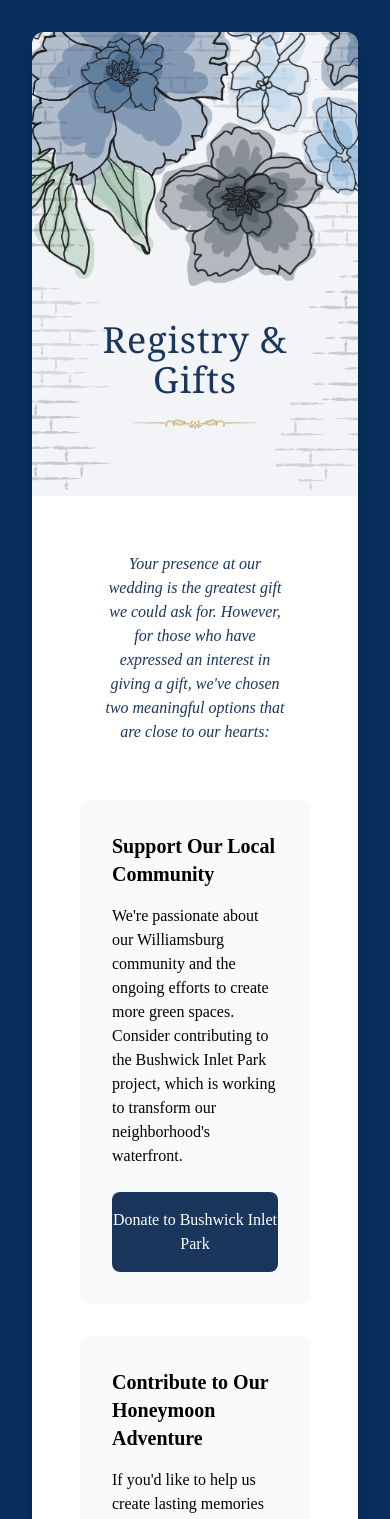
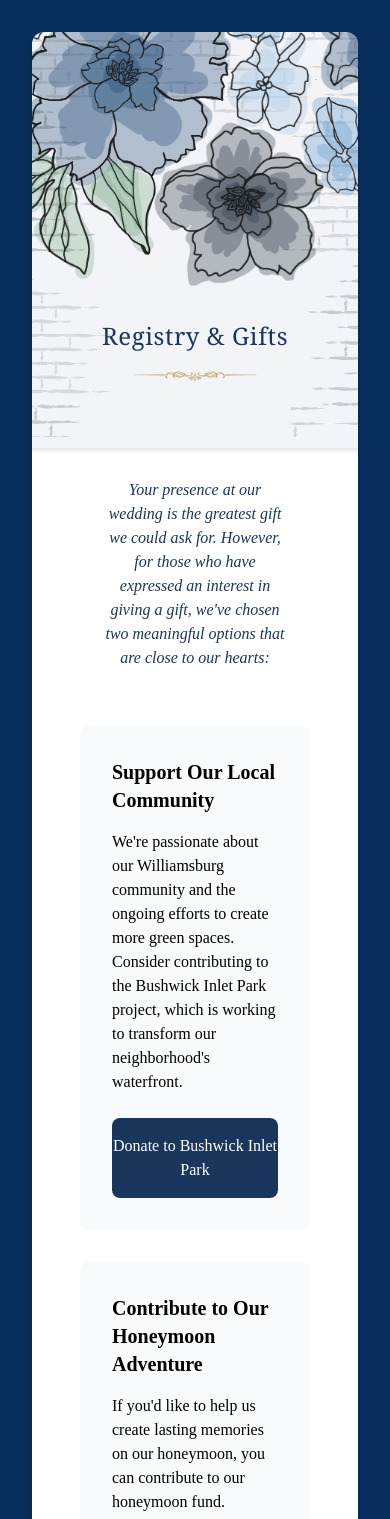
Before and after one commit to JoelBryceAnderson/elaineandjoel, a React (Create React App) app: page /gifts in a window 390 px wide. Shown: the top 1519 px of the page. Built offline with nearby package versions, Linux system fonts and the light colour scheme; no server answers; the HTML template or start-up script is replaced by a standard one; a web font is replaced by a local one.

Commit message:
better scaling

```diff
--- a/src/components/PageTemplate.tsx
+++ b/src/components/PageTemplate.tsx
@@ -49,7 +49,7 @@ const PageTemplate: React.FC<PageTemplateProps> = ({
 
             {/* Header section */}
              <div className="text-center mb-12 pt-72 relative z-20">
-               <h1 className="text-4xl font-serif tracking-wide text-[#1B365D] pl-12 pr-12">
+               <h1 className="text-2xl sm:text-3xl md:text-3xl lg:text-3xl xl:text-3xl font-serif tracking-wide text-[#1B365D] pl-12 pr-12">
                  {title}
                </h1>
                {/* embellishment */}
@@ -64,7 +64,8 @@ const PageTemplate: React.FC<PageTemplateProps> = ({
           </div>
 
           {/* Children content */}
-          <div className={`relative z-20 bg-white pt-8 ${className}`}>
+          <div className={`relative z-20 bg-white ${className}`}>
+            <div className="h-1.5 bg-gradient-to-b from-gray-200 to-white"/>
             <div className="text-center">
             <p className="text-[#1B365D] italic p-6 ml-12 mr-12 mb-8">
               {subtitle}
--- a/src/pages/FaqsPage.tsx
+++ b/src/pages/FaqsPage.tsx
@@ -82,7 +82,7 @@ const FaqsPage: React.FC = () => {
   return (
   <div>
     <PageTemplate
-      title="Frequently Asked Questions"
+      title="FAQs"
       subtitle="These answers are currently not true. Do not trust them."
     >
         <div className="max-w-2xl mx-auto">
--- a/src/pages/HomePage.tsx
+++ b/src/pages/HomePage.tsx
@@ -103,7 +103,7 @@ const HomePage: React.FC = () => {
           <div className="relative pt-8">
             <div className="absolute inset-x-0 -top-8 h-px bg-gradient-to-r from-transparent via-gray-200 to-transparent opacity-50"/>
             <nav className="pt-8 -mx-8 -mb-24">
-              <div className="grid grid-cols-2 divide-x divide-y divide-gray-100 overflow-hidden rounded-b-xl text-xl">
+              <div className="grid grid-cols-2 divide-x divide-y divide-gray-100 overflow-hidden rounded-b-xl text-m sm:text-xl md:text-xl lg:text-xl xl:text-xl">
                 <Link
                   to="/hotels"
                   className="group bg-white hover:bg-[#FDF9F3] transition-all py-8"
```
